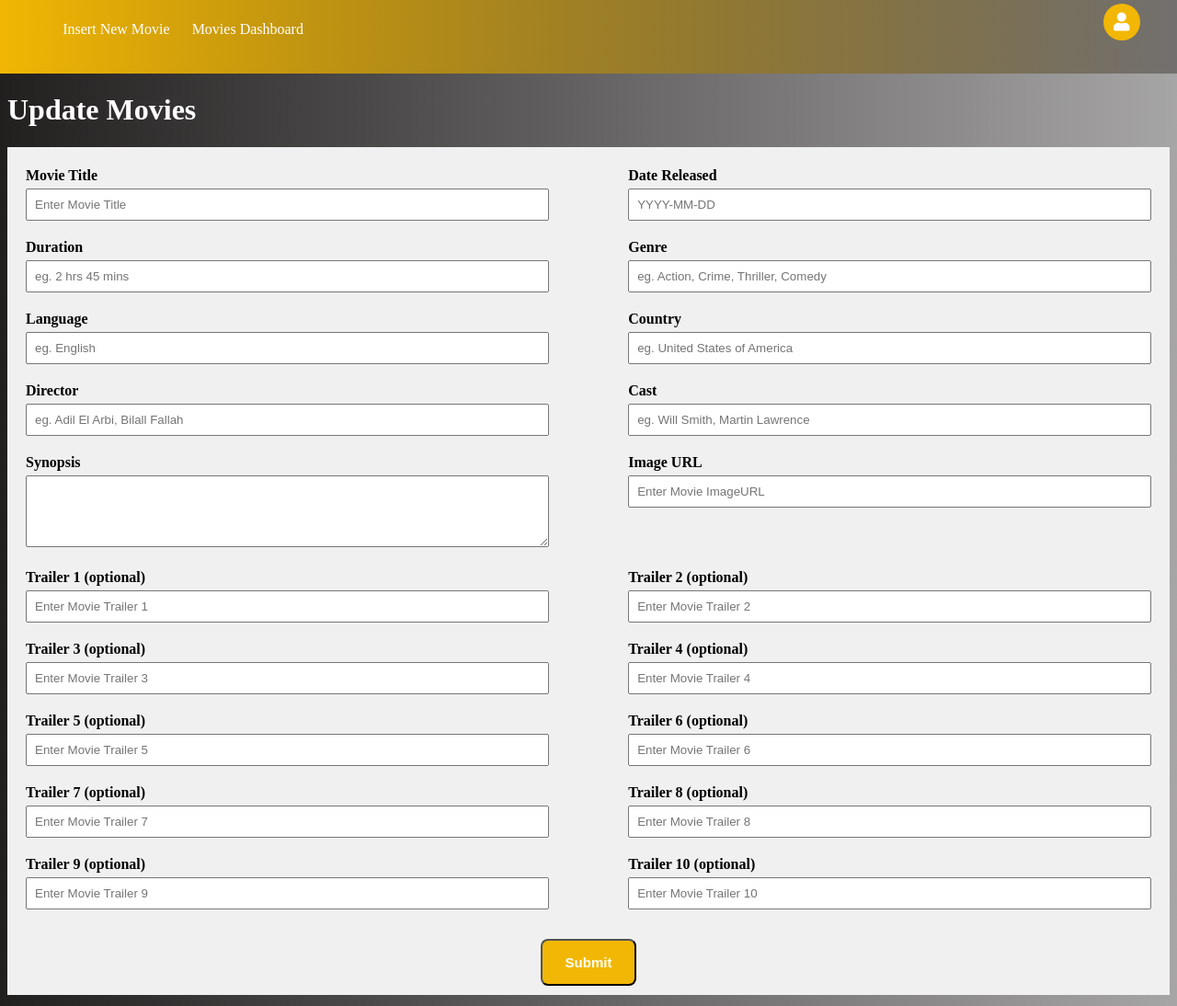
After one commit to astridya11/3243, a PHP site: page /update_movies.php?movieID=1 in a window 1280 px wide. The commit adds this page. Shown: the whole page at 92% size. Run offline with PHP 8.4, Linux system fonts and the light colour scheme; the visitor is signed in with stand-in values (Sample User, id 1); data that the repository does not hold is empty; some libraries are stand-ins or nearby versions.

Commit message:
modify not yet done

```diff
--- a/movies_details.php
+++ b/movies_details.php
@@ -115,7 +115,7 @@ if (isset($_POST['deleteButton'])) {
 
 <head>
     <meta charset="utf-8" />
-    <title>STREAMLAb</title>
+    <title><?php echo $row['title']; ?></title>
     <meta name="viewport" content="width=device-width, initial-scale=1.0" />
     <link rel="stylesheet" href="https://pro.fontawesome.com/releases/v5.10.0/css/all.css" integrity="sha384-AYmEC3Yw5cVb3ZcuHtOA93w35dYTsvhLPVnYs9eStHfGJvOvKxVfELGroGkvsg+p" crossorigin="anonymous" />
     <!-- Owl Carousel css-->
--- /dev/null
+++ b/update_movies.php
@@ -0,0 +1,454 @@
+<?php
+include("auth.php"); //if there is an error, the remaining of the page CAN still be displayed
+require('database.php'); //if there is an error, the remaining of the page CANNOT be displayed
+
+$movieID = $_REQUEST['movieID'];
+$query = "SELECT * FROM movies where movieID='" . $movieID . "'";
+$result = mysqli_query($con, $query) or die(mysqli_error($con));
+$row = mysqli_fetch_assoc($result);
+?>
+<!DOCTYPE html>
+<html>
+
+<head>
+    <meta charset="utf-8">
+    <script src="https://code.jquery.com/jquery-1.12.4.min.js" integrity="sha256-ZosEbRLbNQzLpnKIkEdrPv7lOy9C27hHQ+Xp8a4MxAQ=" crossorigin="anonymous"></script>
+    <link rel="stylesheet" href="https://pro.fontawesome.com/releases/v5.10.0/css/all.css" integrity="sha384-AYmEC3Yw5cVb3ZcuHtOA93w35dYTsvhLPVnYs9eStHfGJvOvKxVfELGroGkvsg+p" crossorigin="anonymous" />
+
+    <title>Update Movie Record</title>
+    <style>
+        @import url("https://fonts.googleapis.com/css2?family=Poppins:wght@200;300;400;500;600;700;800;900&display=swap");
+
+        body {
+            background: linear-gradient(to right, rgba(34, 31, 31, 1) 0%, rgba(34, 31, 31, 0.4) 100%);
+            margin: -10px -4px 0;
+        }
+
+        .container {
+            max-width: 95%;
+            margin: auto;
+            margin-top: 10px;
+        }
+
+        a {
+            text-decoration: none;
+            transition: 0.5s;
+        }
+
+        img {
+            width: 100%;
+            height: 100%;
+        }
+
+        ul {
+            list-style: none;
+        }
+
+        .flex {
+            display: flex;
+        }
+
+        .flex1 {
+            display: flex;
+            justify-content: space-between;
+        }
+
+        i {
+            cursor: pointer;
+            transition: 0.5s;
+        }
+
+        .form-container {
+            display: flex;
+            flex-wrap: wrap;
+            justify-content: space-between;
+            margin: 12px 12px 0px;
+            padding: 12px 0px;
+            background-color: rgb(240, 240, 240);
+        }
+
+
+        .form-container div {
+            width: 45%;
+            box-sizing: border-box;
+            margin: 10px 20px;
+        }
+
+        .button-container {
+            display: flex;
+            justify-content: center;
+            margin: 0px 12px 12px;
+            padding: 10px 0px;
+            background-color: rgb(240, 240, 240);
+        }
+
+        input[type="text"],
+        input[type="date"],
+        textarea {
+            width: 100%;
+            padding: 8px;
+            box-sizing: border-box;
+        }
+
+        input[type="submit"] {
+            box-sizing: border-box;
+            justify-content: center;
+            background-color: #f2b704;
+            padding: 15px 25px;
+            font-size: 15px;
+            font-weight: bold;
+            border-radius: 8px;
+            color: white;
+            cursor: pointer;
+        }
+
+        label {
+            display: block;
+            margin-bottom: 5px;
+            font-weight: bold;
+        }
+
+        .reminder {
+            text-align: center;
+            background-color: rgb(240, 240, 240);
+            margin: 0px 12px;
+            padding: 0px 12px 10px;
+        }
+
+        .status {
+            color: #008000;
+            background-color: rgb(240, 240, 240);
+            margin: 0px 12px;
+            padding: 10px 12px 20px;
+            text-align: center;
+        }
+
+        @media (max-width: 860px) {
+            .form-container div {
+                width: 100%;
+            }
+        }
+
+        header {
+            height: 10vh;
+            background: linear-gradient(to right, #f2b704 0%, rgba(34, 31, 31, 0.4) 100%);
+        }
+
+        header .navbar {
+            align-items: center;
+            transition: 0.5s;
+        }
+
+        header nav ul {
+            display: inline-block;
+            font-size: 16px;
+        }
+
+        header nav ul li a {
+            color: white;
+            transition: all 300ms ease-in-out;
+        }
+
+        header nav ul li a:hover {
+            color: #161616;
+        }
+
+        header nav ul li {
+            margin-right: 20px;
+            display: inline-block;
+        }
+
+        header .navbar span {
+            text-align: center;
+            margin-left: 20px;
+            color: black;
+            font-size: 25px;
+            display: none;
+        }
+
+        .subscribe i {
+            font-size: 20px;
+            margin-right: 20px;
+        }
+
+        #playbtn {
+            background: #f2b704;
+            color: white;
+            width: 40px;
+            height: 40px;
+            line-height: 40px;
+            text-align: center;
+            border-radius: 50%;
+            margin: 4px 12px;
+        }
+
+        button {
+            background: #f2b70485;
+            border: none;
+            outline: none;
+            color: white;
+            padding: 0px 30px;
+            cursor: pointer;
+            font-weight: bold;
+            font-size: 15px;
+        }
+
+        .subscribe_flex {
+            /*adjust the toolbar search and user button*/
+            width: 100%;
+            justify-content: flex-end;
+            /* Align items to the right */
+            margin-left: 1080px;
+        }
+
+        .subscribe_flex i {
+            margin-left: 18px;
+            /* Optional: space between icons */
+        }
+
+        header.sticky {
+            z-index: 10;
+            position: fixed;
+            top: 0;
+            width: 100%;
+            background: #f2b704;
+            transition: 0.5s;
+            height: 8vh;
+            box-shadow: 2px 2px 2px 1px rgba(0, 0, 0, 0.1);
+            transition: 0.5s;
+        }
+
+        header.sticky .subscribe {
+            display: none;
+        }
+
+        @media only screen and (max-width: 768px) {
+            header nav ul {
+                position: absolute;
+                top: 100px;
+                left: 0;
+                width: 100%;
+                background: #f2b704;
+                overflow: hidden;
+                transition: max-height 0.5s;
+                z-index: 100;
+            }
+
+            header nav ul li {
+                display: block;
+                margin: 50px;
+                margin-top: 10px;
+                margin-bottom: 10px;
+            }
+
+            header .navbar span {
+                color: white;
+                display: block;
+                cursor: pointer;
+            }
+
+            .home {
+                background-repeat: no-repeat;
+                background-size: cover;
+                background-position: center;
+                height: 70vh;
+            }
+
+            .subscribe {
+                display: none;
+            }
+
+        }
+    </style>
+</head>
+
+<body>
+    <header>
+        <div class="container">
+            <div class="navbar flex1">
+                <nav>
+                    <ul id="menuitem">
+                        <li><a href="create_movies.php">Insert New Movie</a></li>
+                        <li><a href="movies_dashboard.php">Movies Dashboard</a></li>
+                    </ul>
+                </nav>
+                <span class="fa fa-bars" onclick="menutoggle()"></span>
+
+                <div class="subscribe flex">
+                    <i id="playbtn" class="fas fa-user"></i>
+                </div>
+            </div>
+        </div>
+    </header>
+    <h1 style="color:white; margin-left: 12px;">Update Movies</h1>
+    <?php
+    $status = "";
+    if (isset($_POST['new']) && $_POST['new'] == 1) {
+        $movieID = $_REQUEST['movieID'];
+        $title = $_REQUEST['title'];
+        $dateReleased = $_REQUEST['dateReleased'];
+        $duration = $_REQUEST['duration'];
+        $genre = $_REQUEST['genre'];
+        $language = $_REQUEST['language'];
+        $country = $_REQUEST['country'];
+        $director = $_REQUEST['director'];
+        $cast = $_REQUEST['cast'];
+        $synopsis = $_REQUEST['synopsis'];
+        $imageURL = $_REQUEST["imageURL"];
+        $videoURL_1 = $_REQUEST["videoURL_1"];
+        $videoURL_2 = $_REQUEST["videoURL_2"];
+        $videoURL_3 = $_REQUEST["videoURL_3"];
+        $videoURL_4 = $_REQUEST["videoURL_4"];
+        $videoURL_5 = $_REQUEST["videoURL_5"];
+        $videoURL_6 = $_REQUEST["videoURL_6"];
+        $videoURL_7 = $_REQUEST["videoURL_7"];
+        $videoURL_8 = $_REQUEST["videoURL_8"];
+        $videoURL_9 = $_REQUEST["videoURL_9"];
+        $videoURL_10 = $_REQUEST["videoURL_10"];
+        $submittedby = $_SESSION["user_id"] ?? 0;
+
+        // use sql statement "UPDATE" to update record
+        $update = "UPDATE movies set
+        title='" . $title . "',
+        dateReleased='" . $dateReleased . "',
+        duration='" . $duration . "',
+        genre='" . $genre . "',
+        language='" . $language . "',
+        country='" . $country . "',
+        director='" . $director . "',
+        cast='" . $cast . "',
+        synopsis='" . $synopsis . "',
+        imageURL='" . $imageURL . "',
+        videoURL_1='" . $videoURL_1 . "',
+        videoURL_2='" . $videoURL_2 . "',
+        videoURL_3='" . $videoURL_3 . "',
+        videoURL_4='" . $videoURL_4 . "',
+        videoURL_5='" . $videoURL_5 . "',
+        videoURL_6='" . $videoURL_6 . "',
+        videoURL_7='" . $videoURL_7 . "',
+        videoURL_8='" . $videoURL_8 . "',
+        videoURL_9='" . $videoURL_9 . "',
+        videoURL_10='" . $videoURL_10 . "'
+        where movieID='" . $movieID . "'";
+
+        mysqli_query($con, $update) or die(mysqli_error($con));
+        $status = "Movie Record Updated Successfully. </br></br>
+<a href='view_movies.php'>View Updated Record</a>";
+        echo '<p style="color:#008000;">' . $status . '</p>';
+    } else {
+    ?>
+        <form name="form" method="post" action="">
+            <input type="hidden" name="new" value="1" />
+            <input name="movieID" type="hidden" value="<?php echo $row['movieID']; ?>" />
+            <div class="form-container">
+                <div>
+                    <label for="title">Movie Title</label>
+                    <input type="text" id="title" name="title" placeholder="Enter Movie Title" autocapitalize="characters" value="<?php echo $row['title']; ?>" required />
+                </div>
+                <div>
+                    <label for="dateReleased">Date Released</label>
+                    <input type="text" id="dateReleased" name="dateReleased" pattern="\d{4}-\d{2}-\d{2}" placeholder="YYYY-MM-DD" value="<?php echo $row['dateReleased']; ?>" required />
+                </div>
+                <div>
+                    <label for="duration">Duration</label>
+                    <input type="text" id="duration" name="duration" placeholder="eg. 2 hrs 45 mins" autocapitalize="none" value="<?php echo $row['duration']; ?>" required />
+                </div>
+                <div>
+                    <label for="genre">Genre</label>
+                    <input type="text" id="genre" name="genre" placeholder="eg. Action, Crime, Thriller, Comedy" autocapitalize="words" value="<?php echo $row['genre']; ?>" required />
+                </div>
+                <div>
+                    <label for="language">Language</label>
+                    <input type="text" id="language" name="language" placeholder="eg. English" autocapitalize="words" value="<?php echo $row['language']; ?>" required />
+                </div>
+                <div>
+                    <label for="country">Country</label>
+                    <input type="text" id="country" name="country" placeholder="eg. United States of America" autocapitalize="words" value="<?php echo $row['country']; ?>" required />
+                </div>
+                <div>
+                    <label for="director">Director</label>
+                    <input type="text" id="director" name="director" placeholder="eg. Adil El Arbi, Bilall Fallah" autocapitalize="words" value="<?php echo $row['director']; ?>" required />
+                </div>
+                <div>
+                    <label for="cast">Cast</label>
+                    <input type="text" id="cast" name="cast" placeholder="eg. Will Smith, Martin Lawrence " autocapitalize="words" value="<?php echo $row['cast']; ?>" required />
+                </div>
+                <div>
+                    <label for="synopsis">Synopsis</label>
+                    <textarea id="synopsis" name="synopsis" rows="4" cols="50" required><?php echo $row['synopsis']; ?></textarea>
+                </div>
+                <div>
+                    <label for="imageURL">Image URL</label>
+                    <input type="text" id="imageURL" name="imageURL" placeholder="Enter Movie ImageURL" autocapitalize="none" value="<?php echo $row['imageURL']; ?>" required />
+                </div>
+                <div>
+                    <label for="videoURL_1">Trailer 1 (optional)</label>
+                    <input type="text" id="videoURL_1" name="videoURL_1" placeholder="Enter Movie Trailer 1" autocapitalize="none" value="<?php echo $row['videoURL_1']; ?>" />
+                </div>
+                <div>
+                    <label for="videoURL_2">Trailer 2 (optional)</label>
+                    <input type="text" id="videoURL_2" name="videoURL_2" placeholder="Enter Movie Trailer 2" autocapitalize="none" value="<?php echo $row['videoURL_2']; ?>" />
+                </div>
+                <div>
+                    <label for="videoURL_3">Trailer 3 (optional)</label>
+                    <input type="text" id="videoURL_3" name="videoURL_3" placeholder="Enter Movie Trailer 3" autocapitalize="none" value="<?php echo $row['videoURL_3']; ?>" />
+                </div>
+                <div>
+                    <label for="videoURL_4">Trailer 4 (optional)</label>
+                    <input type="text" id="videoURL_4" name="videoURL_4" placeholder="Enter Movie Trailer 4" autocapitalize="none" value="<?php echo $row['videoURL_4']; ?>" />
+                </div>
+                <div>
+                    <label for="videoURL_5">Trailer 5 (optional)</label>
+                    <input type="text" id="videoURL_5" name="videoURL_5" placeholder="Enter Movie Trailer 5" autocapitalize="none" value="<?php echo $row['videoURL_5']; ?>" />
+                </div>
+                <div>
+                    <label for="videoURL_6">Trailer 6 (optional)</label>
+                    <input type="text" id="videoURL_6" name="videoURL_6" placeholder="Enter Movie Trailer 6" autocapitalize="none" value="<?php echo $row['videoURL_6']; ?>" />
+                </div>
+                <div>
+                    <label for="videoURL_7">Trailer 7 (optional)</label>
+                    <input type="text" id="videoURL_7" name="videoURL_7" placeholder="Enter Movie Trailer 7" autocapitalize="none" value="<?php echo $row['videoURL_7']; ?>" />
+                </div>
+                <div>
+                    <label for="videoURL_8">Trailer 8 (optional)</label>
+                    <input type="text" id="videoURL_8" name="videoURL_8" placeholder="Enter Movie Trailer 8" autocapitalize="none" value="<?php echo $row['videoURL_8']; ?>" />
+                </div>
+                <div>
+                    <label for="videoURL_9">Trailer 9 (optional)</label>
+                    <input type="text" id="videoURL_9" name="videoURL_9" placeholder="Enter Movie Trailer 9" autocapitalize="none" value="<?php echo $row['videoURL_9']; ?>" />
+                </div>
+                <div>
+                    <label for="videoURL_10">Trailer 10 (optional)</label>
+                    <input type="text" id="videoURL_10" name="videoURL_10" placeholder="Enter Movie Trailer 10" autocapitalize="none" value="<?php echo $row['videoURL_10']; ?>" />
+                </div>
+            </div>
+            <div class="button-container">
+                <input name="submit" type="submit" value="Submit" />
+            </div>
+        </form>
+    <?php } ?>
+    <script>
+        var menuitem = document.getElementById("menuitem");
+        menuitem.style.maxHeight = "0px";
+
+        function menutoggle() {
+            if (menuitem.style.maxHeight == "0px") {
+                menuitem.style.maxHeight = "200px";
+            } else {
+                menuitem.style.maxHeight = "0px";
+            }
+        }
+
+        window.addEventListener("scroll", function() {
+            var header = document.querySelector("header");
+            header.classList.toggle("sticky", window.scrollY > 50);
+        });
+    </script>
+    <script>
+        document.getElementById("playbtn").onclick = function() {
+            window.location.href = "profile.php";
+        };
+    </script>
+</body>
+
+</html>
```
Also changed, not shown: create_movies.php (+208 -12 lines), movies_dashboard.php (+8 -1 lines), wishlist.php (+13 -12 lines).
